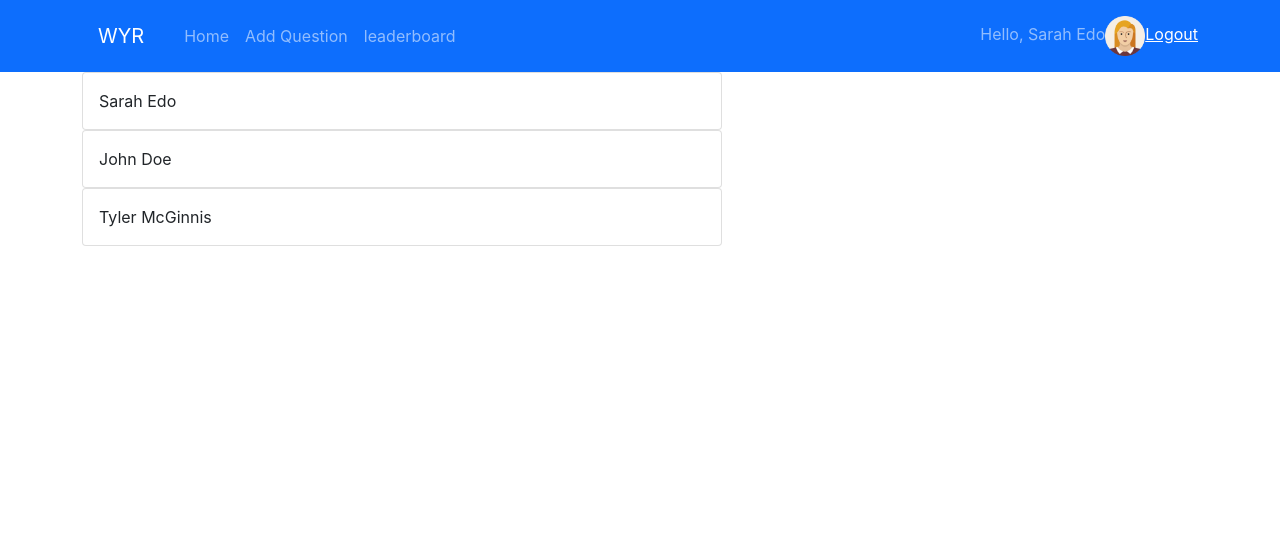
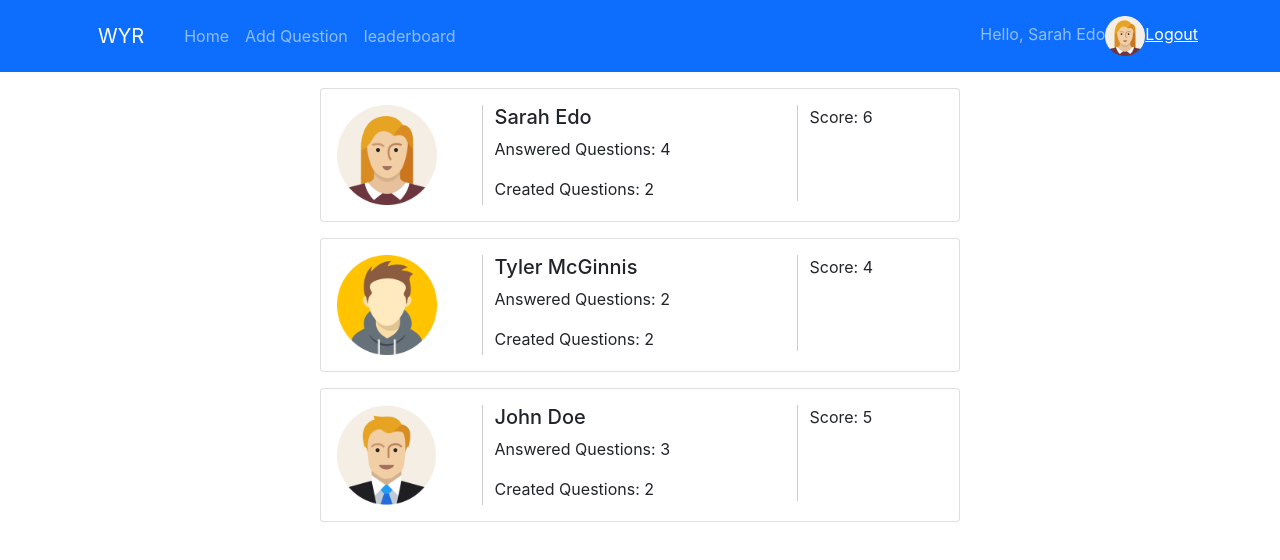
Before and after one commit to albehery/u-project-wyr, a React (Create React App) app: page /leaderboard in a window 1280 px wide. Both pictures are taken after a click on the button "Login". Shown: the top 560 px of the page. Built offline with nearby package versions, Linux system fonts and the light colour scheme.

Commit message:
feat: leaderboard finished and needs some styleing

```diff
--- a/src/components/LeaderBoard.js
+++ b/src/components/LeaderBoard.js
@@ -1,5 +1,9 @@
-import React from "react";
-import Card from "react-bootstrap/esm/Card";
+import React from 'react'
+
+import Card from 'react-bootstrap/Card'
+import Image from 'react-bootstrap/Image'
+import Row from 'react-bootstrap/Row'
+import Col from 'react-bootstrap/Col'
 
 import { connect } from 'react-redux'
 
@@ -9,11 +13,23 @@ class Leaderboard extends React.Component {
         console.log(usersLead)
         return (
             usersLead.map(user => (
-                    <Card style={{ width: '40rem' }}>
+                <Card style={{ width: '40rem', margin: '1rem auto' }} key={user.id}>
                     <Card.Body>
+                        <Row>
+                            <Col xs={3} className="left">
+                            <Image src={user.avatarURL} style={{width:'100px'}}/>
+                            </Col>
+                            <Col xs={6} className="left">
+                                <Card.Title>{user.name}</Card.Title>
+                                <Card.Text>Answered Questions: {user.answers}</Card.Text>
+                                <Card.Text>Created Questions: {user.created}</Card.Text>
+                            </Col>
+                            <Col xs={3}>
                                 <Card.Text>
-                                {user.name}
+                                    Score: {user.score}
                                 </Card.Text>
+                            </Col>
+                        </Row>
                     </Card.Body>
                 </Card>
             ))
@@ -27,9 +43,9 @@ function mapStateToProps({ users }) {
             id: user.id,
             name: user.name,
             avatarURL: user.avatarURL,
-      answerCount: Object.values(user.answers).length,
-      questionCount: user.questions.length,
-      total: Object.values(user.answers).length + user.questions.length
+            answers: Object.values(user.answers).length,
+            created: user.questions.length,
+            score: Object.values(user.answers).length + user.questions.length
         }))
         .sort((a, b) => b.total - a.total)
         .slice(0, 3);
```
Lines whose indentation alone changed are shown as unchanged.
